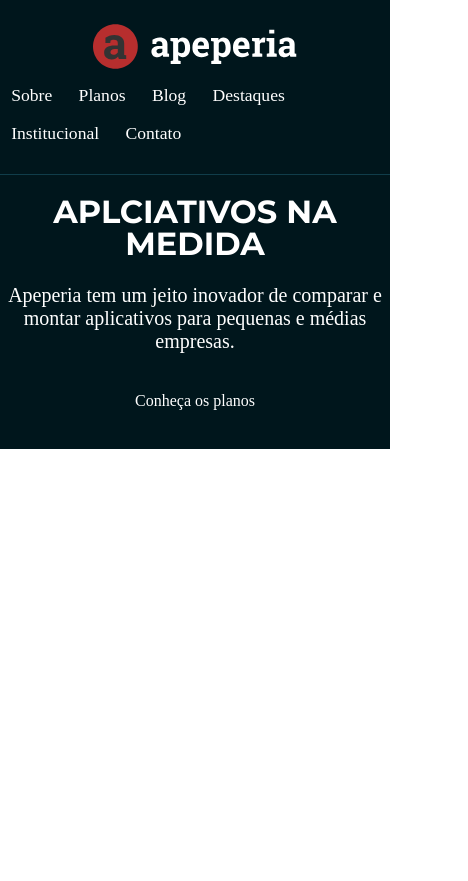
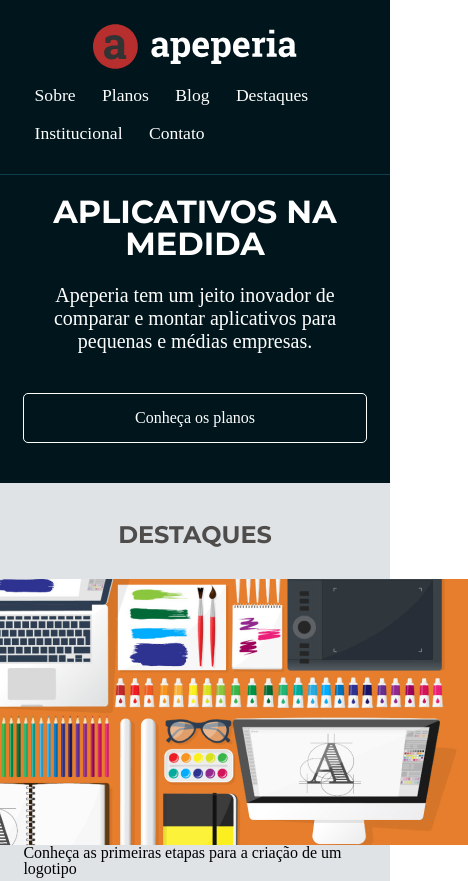
Before and after one commit to ArthurGBD/Alura, a plain HTML site: page HTML e CSS/Layouts Responsivos - Mobile/projeto-apeperia/index.html in a window 390 px wide. Shown: the top 881 px of the page, 468 px wide, since content can reach past the window. Before the commit the page ends 844 px from the top, so only its background shows below. Drawn offline with Linux system fonts and the light colour scheme.

Commit message:
Upando CSS responsivo mobile

```diff
--- a/HTML e CSS/Layouts Responsivos - Mobile/projeto-apeperia/css/base.css
+++ b/HTML e CSS/Layouts Responsivos - Mobile/projeto-apeperia/css/base.css
@@ -1,3 +1,45 @@
-body{
+:root {
+    --branco: #FFF;
+    --azul-claro: #DFE3E5;
+    --vermelho-forte: #B72E2E;
+    --cinza-escuro: #4F4C4C;
+    --cinza-claro: #F7F4F4;
+    --cinza-medio: #D9D9D9;
+
+    --fonte-link: #0084FF;
+    --fonte-cinza: #666;
+    --borda-cabecalho-mobile: #103D4A;
+    --bg-rodape: #333;
+    --bg-chamada-mobile: #00161C;
+
+    --planos-cartao-start: #56CCF2;
+    --planos-cartao-ultra: #B04CD9;
+    --planos-cartao-mega: #E33B3B;
+
+    --montserrat: 'Montserrat', sans-serif;
+}
+
+body {
     font-family: 'Open Sans', sans-serif;
 }
+
+.container {
+    padding-right: 6%;
+    padding-left: 6%;
+}
+
+.botao {
+    text-align: center;
+
+    display: block;
+
+    width: 100%;
+    max-width: 350px;
+
+    box-sizing: border-box;
+
+    padding: 1rem 2rem;
+
+    border: 1px solid var(--branco);
+    border-radius: 5px;
+}
--- a/HTML e CSS/Layouts Responsivos - Mobile/projeto-apeperia/css/cabecalho.css
+++ b/HTML e CSS/Layouts Responsivos - Mobile/projeto-apeperia/css/cabecalho.css
@@ -1,5 +1,5 @@
 .cabecalho {
-    color: #FFF;
+    color:var(--branco);
 
     width: 100%;
 
@@ -12,7 +12,7 @@
     padding-top: .75rem;
     padding-bottom: .75rem;
 
-    border-bottom: 1px solid #103D4A;
+    border-bottom: 1px solid var(--borda-cabecalho-mobile);
 
     position: absolute;
 }
--- a/HTML e CSS/Layouts Responsivos - Mobile/projeto-apeperia/css/chamada.css
+++ b/HTML e CSS/Layouts Responsivos - Mobile/projeto-apeperia/css/chamada.css
@@ -3,17 +3,17 @@
     flex-direction: column;
     align-items: center;
 
-    color: #FFF;
+    color: var(--branco);
     text-align: center;
 
-    background-color: #00161C;
+    background-color: var(--bg-chamada-mobile);
 
     padding-top: 12.25rem;
     padding-bottom: 2.5rem;
 }
 
 .chamada__titulo {
-    font-family: 'Montserrat', serif;
+    font-family: var(--montserrat);
     font-size: 2rem;
     font-weight: 700;
     text-transform: uppercase;
--- /dev/null
+++ b/HTML e CSS/Layouts Responsivos - Mobile/projeto-apeperia/css/destaque.css
@@ -0,0 +1,46 @@
+.destaques {
+    background-color: var(--azul-claro);
+
+    padding-top: 2.5rem;
+    padding-bottom: 2rem;
+}
+
+.destaques__titulo {
+    color: var(--cinza-escuro);
+    font-weight: 700;
+    font-size: 1.5rem;
+    font-family: var(--montserrat);
+    text-transform: uppercase;
+    text-align: center;
+
+    margin-bottom: 2rem;
+}
+
+.destaques__painel{
+    display: flex;
+    flex-direction: column;
+    align-items: center;
+
+    margin-bottom: 2rem;
+}
+
+.destaques__painel-imagem{
+    width: 100vw;
+    max-width: 600px;
+    box-shadow: 0 2px 10px 5px #00000020;
+
+    margin-bottom: .5rem;
+}
+
+.destaques__painel-texto{
+    font-weight: 700;
+    font-size: 1.2rem;
+    line-height: normal;
+}
+
+.destaques_botao{
+    color: var(--vermelho-forte);
+    border-color: var(--vermelho-forte);
+
+    margin: 0 auto ;
+}
--- a/HTML e CSS/Layouts Responsivos - Mobile/projeto-apeperia/index.html
+++ b/HTML e CSS/Layouts Responsivos - Mobile/projeto-apeperia/index.html
@@ -3,6 +3,7 @@
 
 <head>
     <meta charset="utf-8">
+    <meta name="viewport" content="width=device-width initial-scale=1.0">
     <title>Home | Apperia</title>
     <link rel="preconnect" href="https://fonts.googleapis.com">
     <link rel="preconnect" href="https://fonts.gstatic.com" crossorigin>
@@ -12,12 +13,13 @@
         rel="stylesheet">
     <link href="css/cabecalho.css" rel="stylesheet">
     <link href="css/chamada.css" rel="stylesheet">
+    <link href="css/destaque.css" rel="stylesheet">
     <link href="css/reset.css" rel="stylesheet">
 </head>
 
 <body>
-    <header class="cabecalho">
-        <img src="img/logo-apeperia.svg" alt="Logo da Apperia" class="cabecalho__logo" >
+    <header class="cabecalho container">
+        <img src="img/logo-apeperia.svg" alt="Logo da Apperia" class="cabecalho__logo">
         <nav class="cabecalho_navegacao">
             <ul>
                 <li class="cabecalho__link"><a href="#">Sobre</a></li>
@@ -30,10 +32,26 @@
         </nav>
     </header>
     <main>
-        <section class="chamada">
-            <h1 class="chamada__titulo">Aplciativos na medida</h1>
-            <p class="chamada__texto">Apeperia tem um jeito inovador de comparar e montar aplicativos para pequenas e médias empresas.</p>
-            <a class="chamada__botao" href="#">Conheça os planos</a>
+        <section class="chamada container">
+            <h1 class="chamada__titulo">Aplicativos na medida</h1>
+            <p class="chamada__texto">Apeperia tem um jeito inovador de comparar e montar aplicativos para pequenas e
+                médias empresas.</p>
+            <a class="chamada__botao botao" href="#">Conheça os planos</a>
+        </section>
+        <section class="destaques container">
+            <h2 class="destaques__titulo">Destaques</h2>
+            <a href="#">
+                <figure class="destaques__painel">
+                    <img src="img/comecando-criar-logotipo.png" alt="Painel do post sobre criação de logotipo" class="destques_painel-imagem">
+                    <figcaption class="destaques_painel-texto">Conheça as primeiras etapas para a criação de um logotipo</figcaption>
+                </figure>
+            </a>
+            <a href="#">
+                <figure class="destaques__painel">
+                    <img src="img/dicas-fotografia.png" alt="Painel do post sobre fotografia com celular" class="destques_painel-imagem">
+                    <figcaption class="destaques_painel-texto">Veja dicas de como fotografar usando seu celular</figcaption>
+                </figure>
+            </a><a href="#" class="destaques_botao botao">Receber destaques por email</a>
         </section>
     </main>
 </body>
```
